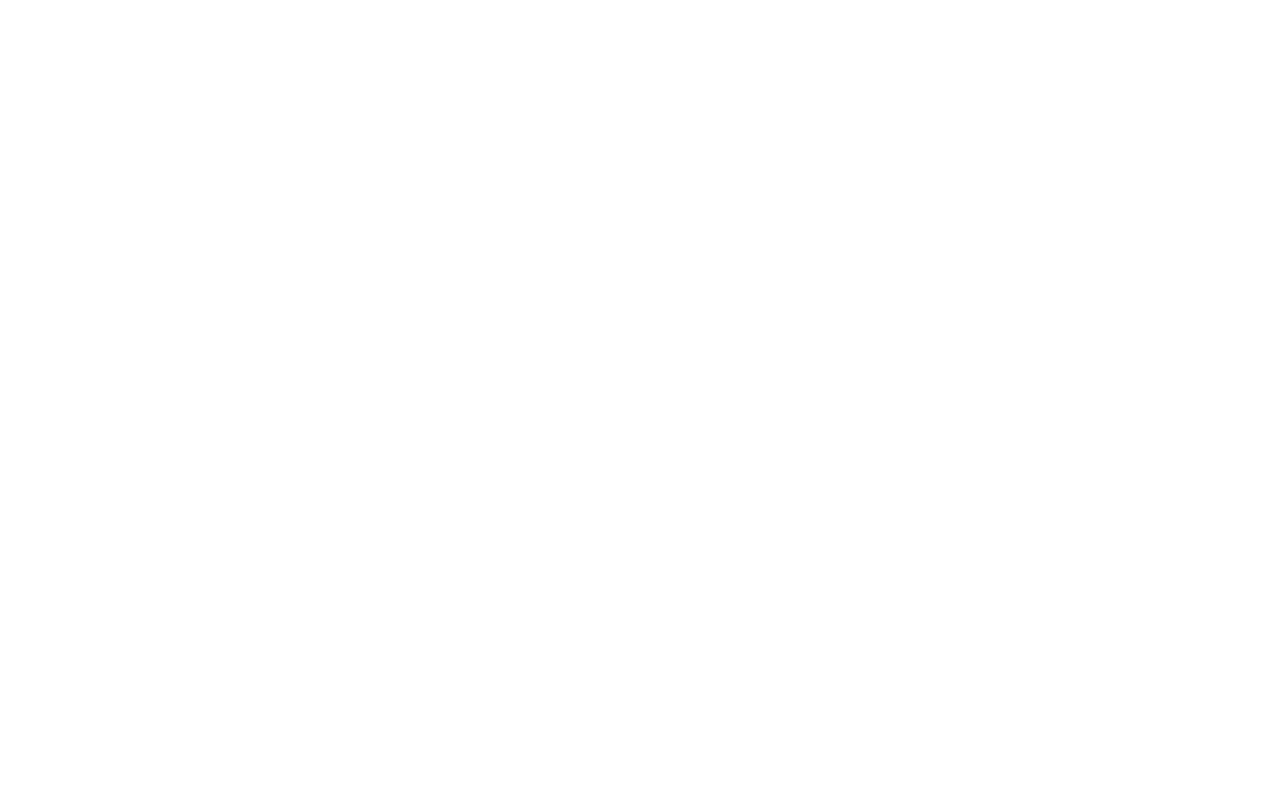
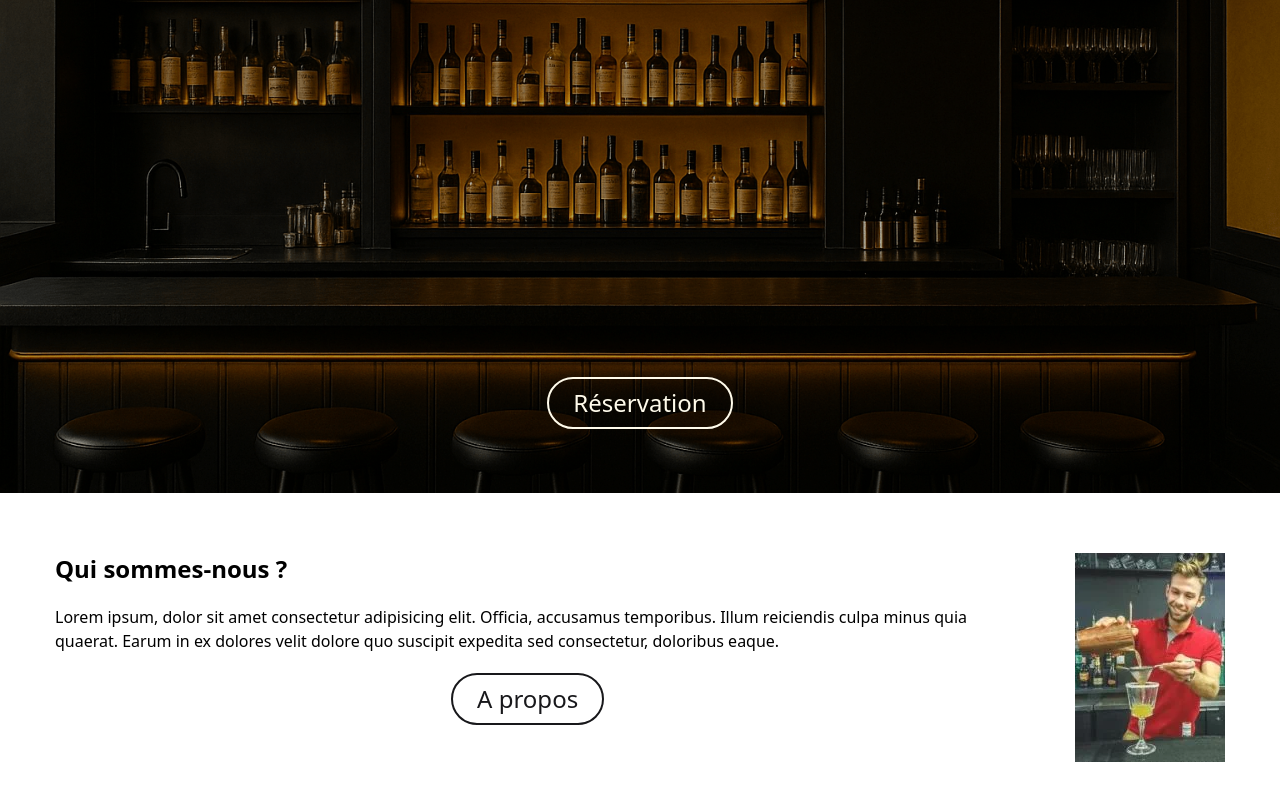
Before and after one commit to ELodieDenis/Next-CocktailEnjoy, a Next.js app: page / in a window 1280 px wide. Shown: the part 296-1096 px from the top of the page. Before the commit the page ends 800 px from the top, so only its background shows below. Built offline with nearby package versions, Linux system fonts and the light colour scheme.

Commit message:
05-08-25

```diff
--- a/app/page.jsx
+++ b/app/page.jsx
@@ -1,4 +1,6 @@
 import Navbar from "@/src/components/Navbar";
+import HeroSection from "@/src/components/HeroSection";
+import WhoAreYou from "@/src/components/WhoAreYou";
 
 export const metadata = {
   title: "Cocktail Enjoy - Barman à domicile en Charente-Maritime",
@@ -12,6 +14,8 @@
   return (
     <>
       <Navbar />
+      <HeroSection />
+      <WhoAreYou />
     </>
   );
 }
--- a/src/components/BtnReservation.jsx
+++ b/src/components/BtnReservation.jsx
@@ -3,7 +3,7 @@
 const BtnReservation = ({className = ""}) => {
     return (
         <>
-            <a href="#reservation">
+            <a href="#reservation" aria-label='Page de réservation'>
                 <button className={`${className} flex items-center justify-center border-amber-50 rounded-4xl h-10 p-6 text-amber-50 hover:bg-amber-400 hover:cursor-pointer hover:scale-105 border-2 text-2xl`}>Réservation</button>
             </a>
         </>
--- /dev/null
+++ b/src/components/HeroSection.jsx
@@ -0,0 +1,23 @@
+import React from 'react';
+import BtnReservation from './BtnReservation';
+import imageBar from '@/public/assets/Bar.webp';
+import Image from 'next/image';
+
+const HeroSection = () => {
+  return (
+    <div className="relative h-[85vh] group overflow-hidden hover: cursor-pointer">
+        <Image src={imageBar} alt="Bar à cocktails" placeholder="blur" quality={75} fill className="object-cover" priority/>
+        <div className="absolute inset-0 transition-all duration-300 group-hover:backdrop-blur-sm z-10" />
+        <div className="absolute inset-0 bg-black/30 flex flex-col justify-between items-center md:py-16 py-10 px-4 text-center z-20">
+            <div className="text-white text-4xl drop-shadow-lg">
+                <h1>Des cocktails sur-mesure pour vos évènements</h1>
+            </div>
+            <div>
+                <BtnReservation />
+            </div>
+        </div>
+    </div>
+  );
+};
+
+export default HeroSection;
--- a/src/components/Navbar.jsx
+++ b/src/components/Navbar.jsx
@@ -12,10 +12,8 @@
     useEffect(() => {
         const handleResize = () => {
             if(document.documentElement.clientWidth >= 1024) {
-                console.log("trop petit")
                 setIsMenuOpen(false)
             }
-            console.log(document.documentElement.clientWidth)
         }
 
         handleResize()
@@ -34,7 +32,7 @@
           />
         </a>
 
-        <nav className={`${ isMenuOpen ? "flex flex-col gap-8 absolute top-[6.75rem] right-0 p-10 z-20 bg-zinc-900 w-full max-w-xs shadow-lg" : "hidden lg:flex" } items-center`} aria-label="Menu principal">
+        <nav className={`${ isMenuOpen ? "flex flex-col gap-8 absolute top-[6.75rem] right-0 p-6 z-200 bg-zinc-900 w-full max-w-[250px] shadow-lg" : "hidden lg:flex" } items-center`} aria-label="Menu principal">
             <ul className={`flex ${isMenuOpen ? "flex-col gap-6" : "flex-row gap-10"}`}>
                 {["Accueil", "Prestations", "Créations", "À propos", "Contact"].map((item) => (
                     <li key={item}>
--- /dev/null
+++ b/src/components/WhoAreYou.jsx
@@ -0,0 +1,32 @@
+import React from 'react';
+import Image from 'next/image';
+import PhotoFace from "@/public/assets/PhotoFace.webp"
+
+const WhoAreYou = () => {
+    return (
+        <>
+            <div className='w-full'>
+                <div className='flex flex-col md:flex-row max-w-[1250px] mx-auto px-10 py-15 justify-between'>
+                    <div className='flex flex-col gap-5 '>
+                        <div>
+                            <h2 className='text-2xl font-semibold'>Qui sommes-nous ?</h2>
+                        </div>
+                        <div>
+                            <p>Lorem ipsum, dolor sit amet consectetur adipisicing elit. Officia, accusamus temporibus. Illum reiciendis culpa minus quia quaerat. Earum in ex dolores velit dolore quo suscipit expedita sed consectetur, doloribus eaque.</p>
+                        </div>
+                        <div className='flex w-full justify-center'>
+                            <a href="#reservation" aria-label='Page de réservation'>
+                                <button className="flex items-center justify-center border-zinc-900 rounded-4xl h-10 p-6 text-zinc-900 hover:bg-amber-400 hover:cursor-pointer hover:scale-105 border-2 text-2xl">A propos</button>
+                            </a>
+                        </div>
+                    </div>
+                    <div className='min-md:w-1/3 flex justify-end max-md:justify-center '>
+                        <Image src={PhotoFace} alt='Photo du barman professionnel' className='flex'/>
+                    </div>
+                </div>
+            </div>
+        </>
+    );
+};
+
+export default WhoAreYou;
```
Also changed, not shown: public/assets/Bar.webp (added), public/assets/PhotoFace.webp (added).
